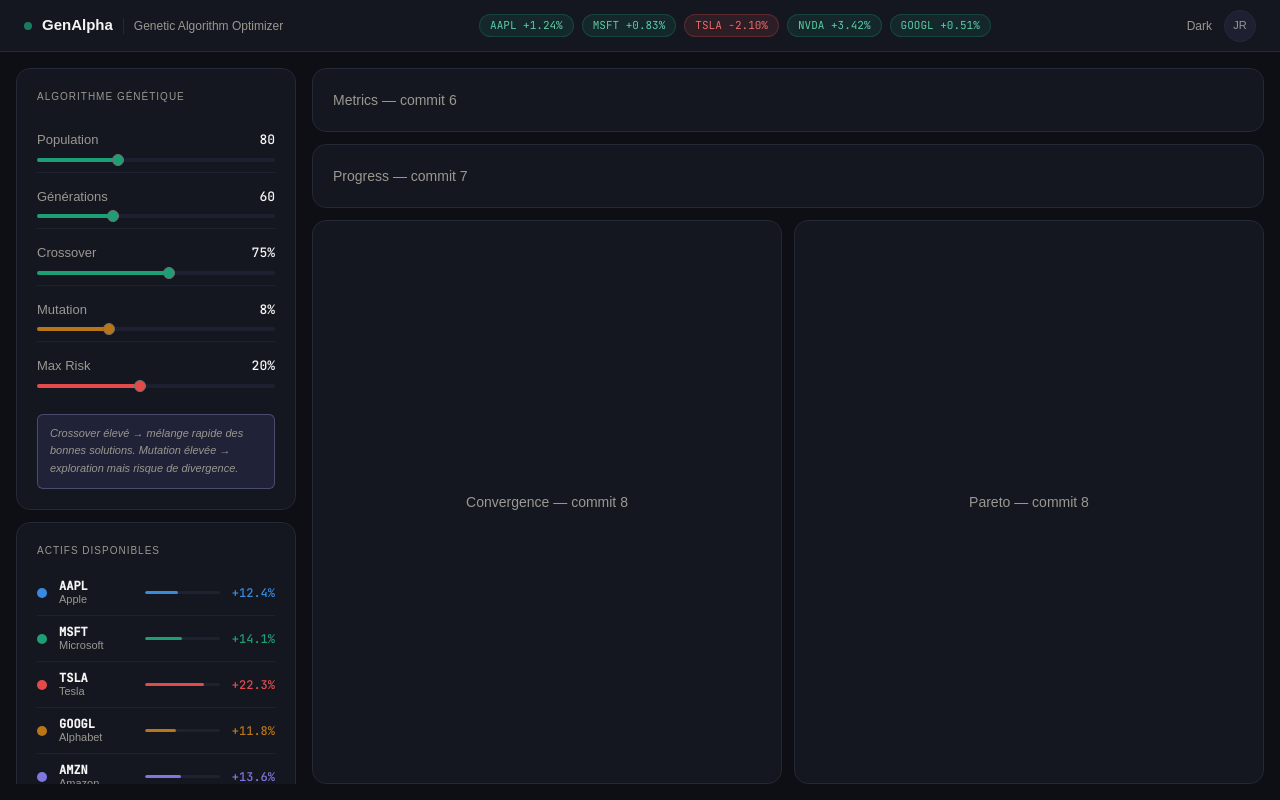
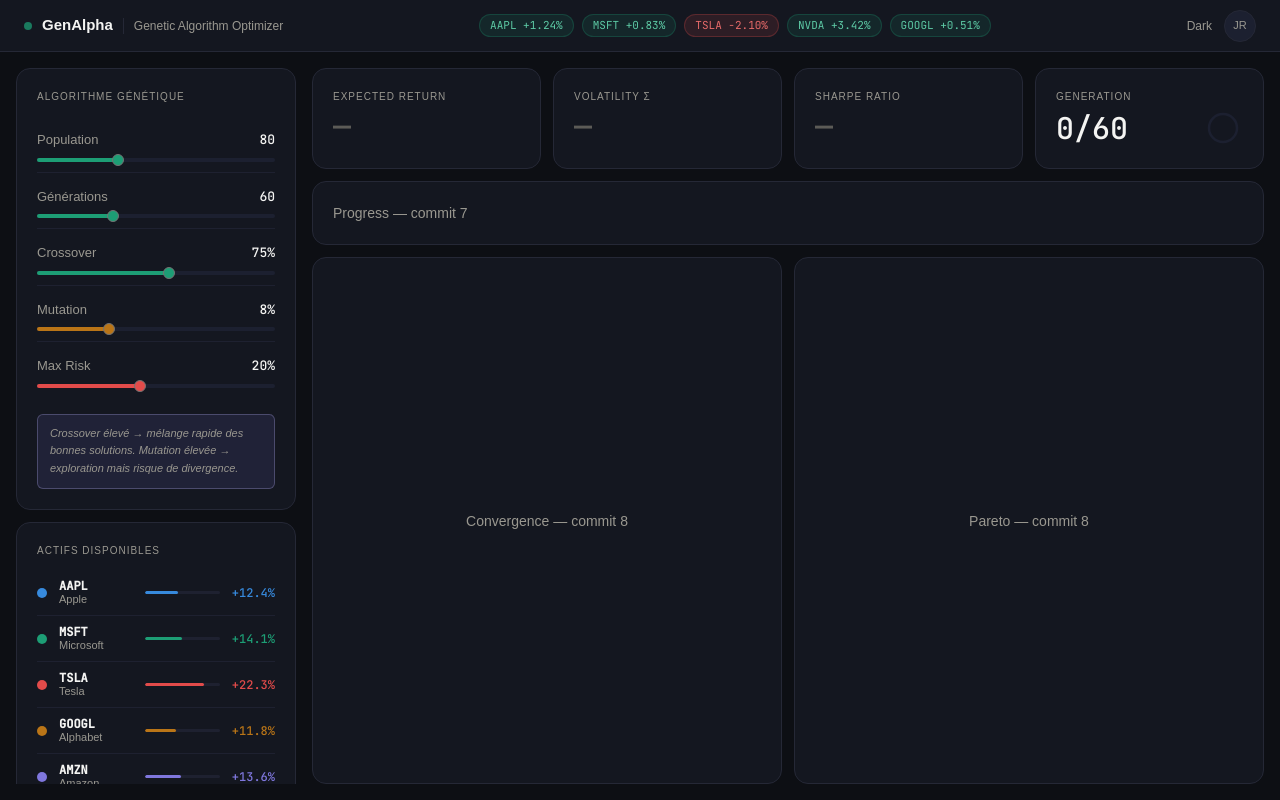
Before and after one commit to sanzouh/GenAlpha, a React (Vite) app: page / in a window 1280 px wide. Built offline with nearby package versions, Linux system fonts and the light colour scheme.

Commit message:
feat: added Metric bars component for highlighting app metrics

```diff
--- a/src/App.tsx
+++ b/src/App.tsx
@@ -3,6 +3,7 @@ import Topbar from "./components/Topbar";
 import ParamPanel from "./components/ParamPanel";
 import AssetList from "./components/AssetList";
 import LaunchButton from "./components/LaunchButton";
+import MetricsBar from "./components/MetricsBar";
 
 const defaultParams: Record<string, number> = {
 	Population: 80,
@@ -43,9 +44,13 @@ export default function App() {
 
 				{/* Colonne droite — placeholder */}
 				<main className="flex-1 flex flex-col gap-3 overflow-hidden">
-					<div className="card h-16 flex items-center">
-						<span className="text-gray-600 text-sm">Metrics — commit 6</span>
-					</div>
+					<MetricsBar
+						expectedReturn={null}
+						volatility={null}
+						sharpe={null}
+						generation={0}
+						maxGenerations={params["Générations"]}
+					/>
 					<div className="card h-16 flex items-center">
 						<span className="text-gray-600 text-sm">Progress — commit 7</span>
 					</div>
--- /dev/null
+++ b/src/components/MetricsBar.tsx
@@ -0,0 +1,108 @@
+interface MetricsBarProps {
+	expectedReturn: number | null;
+	volatility: number | null;
+	sharpe: number | null;
+	generation: number;
+	maxGenerations: number;
+}
+
+// Cercle de progression SVG pour la génération
+// r=14 → circonférence = 2π×14 ≈ 88px
+// strokeDashoffset contrôle combien du cercle est "dessiné"
+function GenerationRing({ current, max }: { current: number; max: number }) {
+	const r = 14;
+	const circ = 2 * Math.PI * r; // ≈ 88
+	const progress = max > 0 ? current / max : 0;
+	const offset = circ * (1 - progress); // portion non remplie
+
+	return (
+		<svg width="40" height="40" className="-rotate-90">
+			{" "}
+			{/* -rotate-90 : départ en haut */}
+			{/* Cercle de fond */}
+			<circle
+				cx="20"
+				cy="20"
+				r={r}
+				fill="none"
+				strokeWidth="2.5"
+				className="stroke-elevated"
+			/>
+			{/* Cercle de progression */}
+			<circle
+				cx="20"
+				cy="20"
+				r={r}
+				fill="none"
+				strokeWidth="2.5"
+				strokeDasharray={circ}
+				strokeDashoffset={offset}
+				strokeLinecap="round"
+				className="stroke-green-500 transition-all duration-300"
+			/>
+		</svg>
+	);
+}
+
+interface MetricCardProps {
+	label: string;
+	value: string; // valeur formatée ex: "11.1%"
+	valueClass: string; // couleur ex: "text-green-400"
+	children?: React.ReactNode;
+}
+
+function MetricCard({ label, value, valueClass, children }: MetricCardProps) {
+	return (
+		<div className="card flex flex-col gap-1 flex-1">
+			<span className="section-label">{label}</span>
+			<div className="flex items-center justify-between">
+				<span className={`font-mono text-3xl font-medium ${valueClass}`}>
+					{value}
+				</span>
+				{children}
+			</div>
+		</div>
+	);
+}
+
+export default function MetricsBar({
+	expectedReturn,
+	volatility,
+	sharpe,
+	generation,
+	maxGenerations,
+}: MetricsBarProps) {
+	// Tant que l'algo n'a pas tourné, on affiche "—"
+	const fmt = (v: number | null, decimals: number, suffix = "") =>
+		v === null ? "—" : `${v.toFixed(decimals)}${suffix}`;
+
+	return (
+		<div className="flex gap-3">
+			<MetricCard
+				label="Expected Return"
+				value={fmt(expectedReturn, 1, "%")}
+				valueClass={
+					expectedReturn === null ? "text-gray-400" : "text-green-400"
+				}
+			/>
+			<MetricCard
+				label="Volatility Σ"
+				value={fmt(volatility, 1, "%")}
+				valueClass={volatility === null ? "text-gray-400" : "text-red-400"}
+			/>
+			<MetricCard
+				label="Sharpe Ratio"
+				value={fmt(sharpe, 2)}
+				valueClass={sharpe === null ? "text-gray-400" : "text-blue-300"}
+			/>
+			<MetricCard
+				label="Generation"
+				value={`${generation}/${maxGenerations}`}
+				valueClass="text-gray-900"
+			>
+				{/* Le ring SVG s'affiche uniquement quand l'algo tourne */}
+				<GenerationRing current={generation} max={maxGenerations} />
+			</MetricCard>
+		</div>
+	);
+}
```
